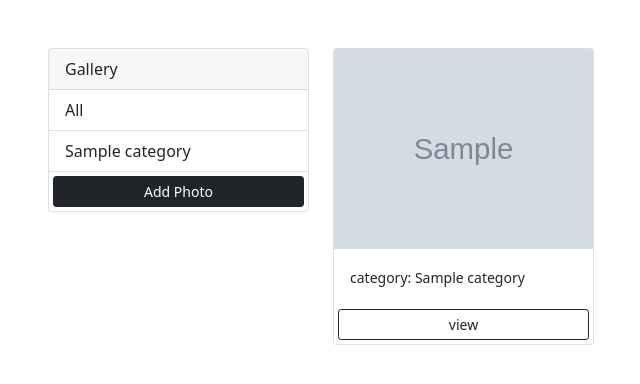
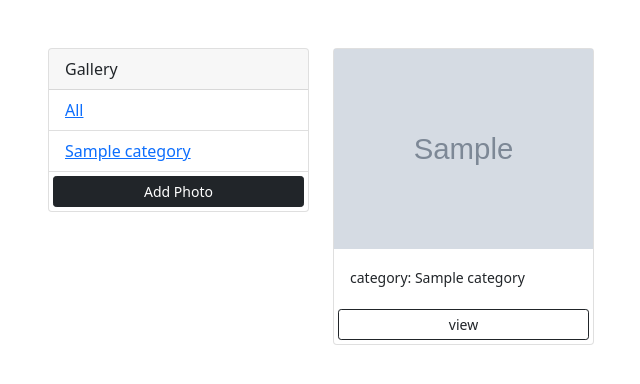
Before and after one commit to kamula/photoshare, a Django app: page / in a window 1280 px wide. Shown: the top 384 px of the page, without its empty margins (34-674 px from the left). Run offline with Django 3.2, Linux system fonts and the light colour scheme; tables that the repository leaves empty hold one stand-in row (values such as "Sample post"); grey boxes marked "Sample" are stand-in pictures.

Commit message:
category links

```diff
--- a/photos/templates/photos/gallery.html
+++ b/photos/templates/photos/gallery.html
@@ -25,9 +25,13 @@
                         Gallery
                     </div>
                     <ul class="list-group list-group-flush">
-                        <li class="list-group-item">All</li>
+                        <li class="list-group-item">
+                            <a href="{% url 'gallery' %}">All</a>
+                        </li>
                         {% for category in categories %}
-                            <li class="list-group-item">{{ category.name }}</li>
+                        <li class="list-group-item">
+                            <a href="{% url 'gallery' %}?category = {{ category.name}}">{{ category.name}}</a>
+                        </li>
                         {% endfor %}
 
                         <a href="{% url 'add' %}" class="btn btn-dark btn-block btn-sm m-1">Add Photo</a>
```
Lines whose indentation alone changed are shown as unchanged.
